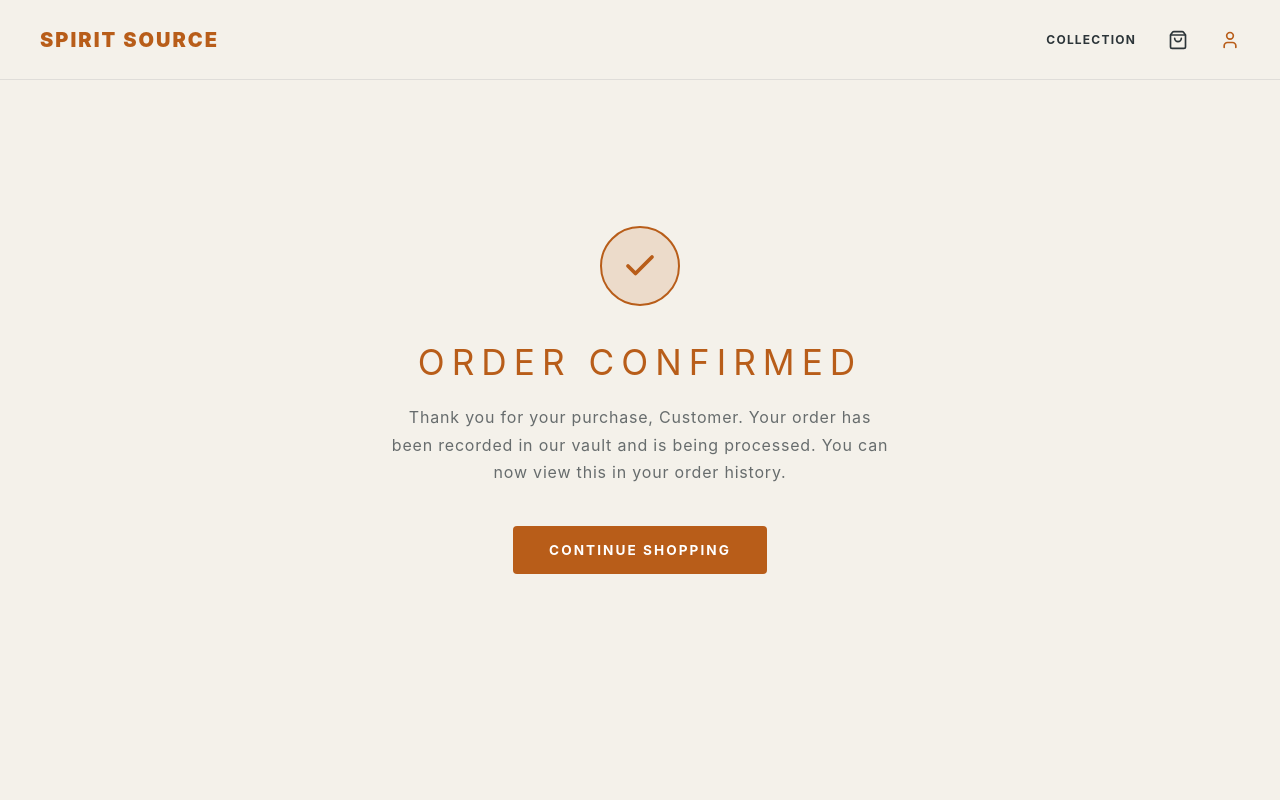
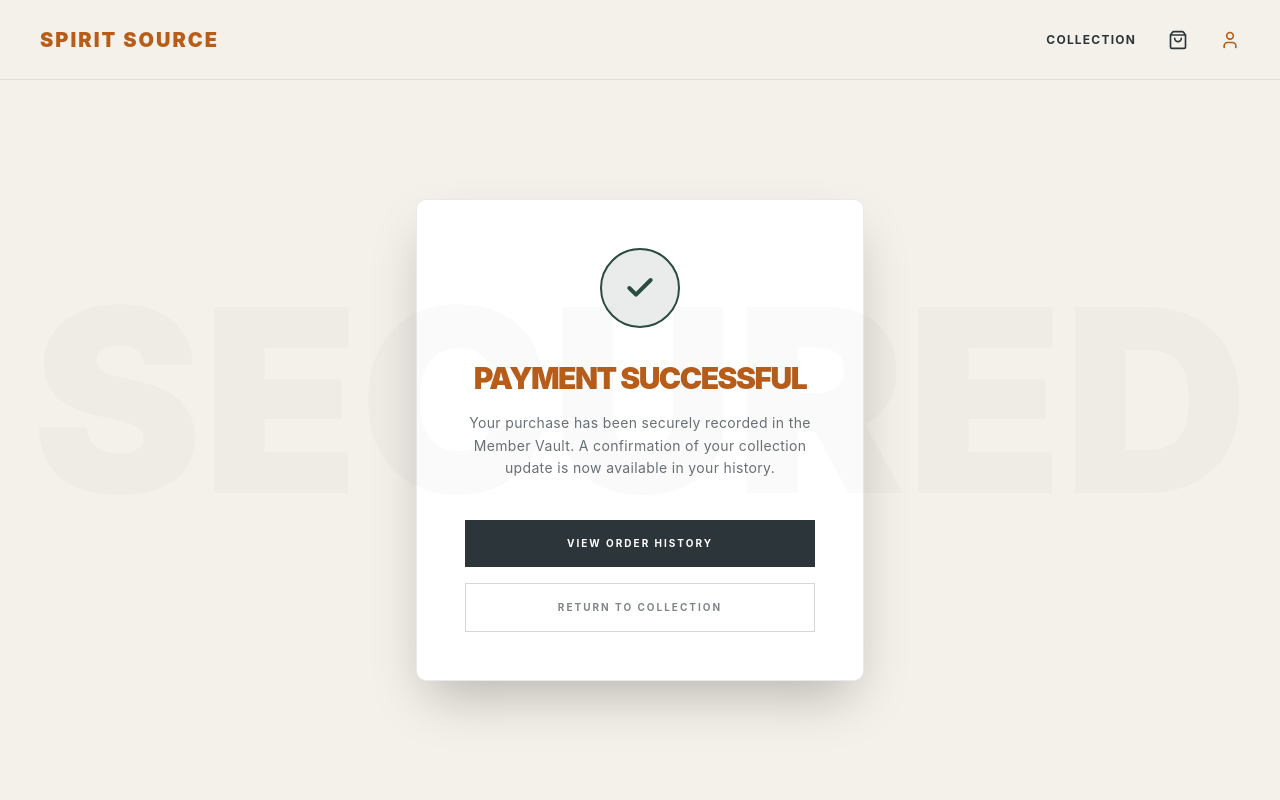
Before and after one commit to aryansaini-71/CPRG306-Final-Project, a Next.js app: page /success in a window 1280 px wide. Shown: the top 800 px of the page. Built offline with nearby package versions, Linux system fonts and the light colour scheme; no server answers.

Commit message:
Adding a USer page with order  history

```diff
--- /dev/null
+++ b/app/profile/page.tsx
@@ -0,0 +1,128 @@
+"use client";
+
+import React, { useEffect, useState } from "react";
+import { supabase } from "@/lib/supabase";
+import { useAuth } from "@/app/context/auth-context";
+import { Package, Calendar, DollarSign, ChevronRight } from "lucide-react";
+
+export default function ProfilePage() {
+  const { user } = useAuth();
+  const [orders, setOrders] = useState<any[]>([]);
+  const [loading, setLoading] = useState(true);
+
+  useEffect(() => {
+    async function fetchOrders() {
+      if (user) {
+        const { data, error } = await supabase
+          .from("orders")
+          .select("*")
+          .eq("user_id", user.id)
+          .order("created_at", { ascending: false });
+
+        if (!error && data) {
+          setOrders(data);
+        }
+        setLoading(false);
+      }
+    }
+    fetchOrders();
+  }, [user]);
+
+  if (!user) {
+    return (
+      <main className="min-h-screen pt-40 text-center bg-[#F4F1EA]">
+        <p className="tracking-widest uppercase opacity-50">Please log in to view your vault.</p>
+      </main>
+    );
+  }
+
+  return (
+    <main className="min-h-screen bg-[#F4F1EA] pt-32 px-6 md:px-20 pb-20">
+      <div className="max-w-4xl mx-auto">
+
+        {/* User Header Section */}
+        <div className="bg-white border border-[#2C3539]/10 p-10 mb-12 flex flex-col md:flex-row items-center gap-8">
+          <div className="w-24 h-24 bg-[#B85D19] rounded-full flex items-center justify-center text-white text-3xl font-black">
+            {user.email?.[0].toUpperCase()}
+          </div>
+          <div className="text-center md:text-left">
+            <h1 className="text-3xl font-black tracking-tighter text-[#2C3539] uppercase mb-1">
+              Member Vault
+            </h1>
+            <p className="text-[#2C3539]/60 font-medium">{user.email}</p>
+            <div className="mt-4 flex gap-4 justify-center md:justify-start">
+              <span className="text-[10px] font-black tracking-widest uppercase bg-[#2A4B41]/10 text-[#2A4B41] px-3 py-1 rounded">
+                Verified Collector
+              </span>
+            </div>
+          </div>
+        </div>
+
+        <h2 className="text-xl font-black tracking-widest text-[#2C3539] uppercase mb-8 flex items-center gap-3">
+          <Package className="text-[#B85D19]" size={20} />
+          Order History
+        </h2>
+
+        {loading ? (
+          <div className="text-center py-20 tracking-widest opacity-50">SCANNING LEDGER...</div>
+        ) : orders.length === 0 ? (
+          <div className="bg-white border border-dashed border-[#2C3539]/20 p-20 text-center rounded">
+            <p className="text-[#2C3539]/40 tracking-widest uppercase text-sm mb-6">No history found in the vault.</p>
+            <a href="/products" className="text-xs font-black tracking-widest text-[#B85D19] border-b-2 border-[#B85D19] pb-1">
+              START YOUR COLLECTION
+            </a>
+          </div>
+        ) : (
+          <div className="space-y-6">
+            {orders.map((order) => (
+              <div key={order.id} className="bg-white border border-[#2C3539]/5 overflow-hidden group hover:shadow-lg transition-all">
+                {/* Order Header */}
+                <div className="bg-[#2C3539]/5 p-4 flex flex-wrap justify-between items-center gap-4 border-b border-[#2C3539]/5">
+                  <div className="flex items-center gap-6">
+                    <div className="flex flex-col">
+                      <span className="text-[10px] font-black text-[#2C3539]/40 uppercase tracking-widest">Date</span>
+                      <span className="text-xs font-bold text-[#2C3539]">
+                        {new Date(order.created_at).toLocaleDateString()}
+                      </span>
+                    </div>
+                    <div className="flex flex-col">
+                      <span className="text-[10px] font-black text-[#2C3539]/40 uppercase tracking-widest">Total</span>
+                      <span className="text-xs font-bold text-[#B85D19]">
+                        ${order.total_amount.toFixed(2)}
+                      </span>
+                    </div>
+                  </div>
+                  <span className="text-[9px] font-black tracking-[0.2em] bg-[#2A4B41] text-white px-3 py-1 uppercase">
+                    {order.status}
+                  </span>
+                </div>
+
+                {/* Items in this order */}
+                <div className="p-6">
+                  <div className="divide-y divide-[#2C3539]/5">
+                    {order.items.map((item: any, idx: number) => (
+                      <div key={idx} className="py-3 flex justify-between items-center">
+                        <div className="flex items-center gap-4">
+                          <div className="w-10 h-10 bg-[#F4F1EA] flex items-center justify-center p-1">
+                            <img src={item.image_url} alt="" className="max-h-full mix-blend-multiply" />
+                          </div>
+                          <div>
+                            <p className="text-xs font-black text-[#2C3539] uppercase">{item.name}</p>
+                            <p className="text-[10px] text-[#2C3539]/50 font-bold">QTY: {item.quantity}</p>
+                          </div>
+                        </div>
+                        <p className="text-xs font-bold text-[#2C3539]/80">
+                          ${(item.price * item.quantity).toFixed(2)}
+                        </p>
+                      </div>
+                    ))}
+                  </div>
+                </div>
+              </div>
+            ))}
+          </div>
+        )}
+      </div>
+    </main>
+  );
+}
--- a/app/success/page.tsx
+++ b/app/success/page.tsx
@@ -1,80 +1,65 @@
 "use client";
-import React, { useEffect } from "react";
+import React, { useEffect, useRef } from "react";
 import Link from "next/link";
-import { useCart } from "../context/cart-context"; //
-import { useAuth } from "@/app/context/auth-context"; //
-import { supabase } from "@/lib/supabase"; //
+import { useCart } from "../context/cart-context";
+import { useAuth } from "@/app/context/auth-context";
+import { supabase } from "@/lib/supabase";
 
 export default function SuccessPage() {
-  const { cart, clearCart, getTotal } = useCart(); //
-  const { user } = useAuth(); //
+  const { cart, clearCart, getTotal } = useCart();
+  const { user } = useAuth();
+
+  // This ref acts as a "lock" to ensure the order only saves ONCE per session
+  const hasSaved = useRef(false);
 
   useEffect(() => {
     const recordOrderAndClear = async () => {
-      // Only proceed if there is an active user and items to record
-      if (user && cart.length > 0) {
+      // Logic Check: Only proceed if we have a user, a cart, and haven't already saved
+      if (hasSaved.current || cart.length === 0 || !user) return;
+
       try {
-          // 1. Insert order details into the 'orders' table
+        // Set the lock immediately before the async call
+        hasSaved.current = true;
+
+        // Ensure total is a number and matches the expected decimal format
+        const totalAmount = Number(getTotal());
+
         const { error } = await supabase.from('orders').insert([{
           user_id: user.id,
           customer_email: user.email,
-            items: cart, // Stores the array of product objects
-            total_amount: getTotal(),
+          items: cart,
+          total_amount: totalAmount,
           status: 'paid'
         }]);
 
         if (error) {
-            console.error("Error recording order:", error.message);
+          console.error("Order recording failed:", error.message);
+          // Optional: Reset lock if you want to retry on failure
+          // hasSaved.current = false;
         } else {
-            // 2. Clear the cart state only after successful database entry
+          // Clear the cart only after a successful database entry
           clearCart();
         }
       } catch (err) {
         console.error("Database operation failed:", err);
       }
-      } else if (!user && cart.length > 0) {
-        // If a guest payment happened, we still clear the cart
-        clearCart();
-      }
     };
 
     recordOrderAndClear();
-  }, [user, cart, clearCart, getTotal]); //
+  }, [user, cart, clearCart, getTotal]);
 
   return (
-    <main
-      style={{
-        backgroundColor: "var(--bg-main)", // Matches Heritage Distillery theme
-        minHeight: "100vh",
-        display: "flex",
-        alignItems: "center",
-        justifyContent: "center",
-        padding: "40px 20px",
-        color: "var(--text-main)",
-      }}
-    >
-      <div style={{ maxWidth: "500px", textAlign: "center" }}>
-        {/* Checkmark icon */}
-        <div
-          style={{
-            width: "80px",
-            height: "80px",
-            borderRadius: "50%",
-            backgroundColor: "rgba(184, 93, 25, 0.15)", // Cognac accent background
-            border: "2px solid var(--accent-primary)", // Cognac border
-            display: "flex",
-            alignItems: "center",
-            justifyContent: "center",
-            margin: "0 auto 30px",
-          }}
-        >
+    <main className="min-h-screen bg-[#F4F1EA] flex items-center justify-center pt-20">
+      <div className="max-w-md w-full text-center p-12 bg-white border border-[#2C3539]/10 shadow-2xl rounded-lg">
+        {/* Success Icon */}
+        <div className="w-20 h-20 bg-[#2A4B41]/10 rounded-full flex items-center justify-center mx-auto mb-8 border-2 border-[#2A4B41]">
           <svg
-            width="36"
-            height="36"
+            width="32"
+            height="32"
             viewBox="0 0 24 24"
             fill="none"
-            stroke="var(--accent-primary)" //
-            strokeWidth="2.5"
+            stroke="#2A4B41"
+            strokeWidth="3"
             strokeLinecap="round"
             strokeLinejoin="round"
           >
@@ -82,50 +67,37 @@ export default function SuccessPage() {
           </svg>
         </div>
 
-        <h1
-          style={{
-            color: "var(--accent-primary)", //
-            fontSize: "2.2rem",
-            letterSpacing: "0.2em",
-            marginBottom: "16px",
-            fontWeight: "black",
-            textTransform: "uppercase"
-          }}
-        >
-          Order Confirmed
+        <h1 className="text-3xl font-black text-[#B85D19] mb-4 uppercase tracking-tighter">
+          Payment Successful
         </h1>
 
-        <p
-          style={{
-            fontSize: "1rem",
-            color: "var(--text-main)",
-            opacity: 0.7,
-            lineHeight: "1.7",
-            marginBottom: "40px",
-            letterSpacing: "0.05em",
-          }}
+        <p className="text-[#2C3539]/70 mb-10 text-sm leading-relaxed tracking-wide">
+          Your purchase has been securely recorded in the Member Vault.
+          A confirmation of your collection update is now available in your history.
+        </p>
+
+        <div className="flex flex-col gap-4">
+          <Link
+            href="/profile"
+            className="block w-full bg-[#2C3539] text-white py-4 font-bold tracking-[0.2em] text-[10px] uppercase hover:bg-[#B85D19] transition-all"
           >
-          Thank you for your purchase, {user?.email || "Customer"}. Your order has been recorded in our vault
-          and is being processed. You can now view this in your order history.
-        </p>
+            View Order History
+          </Link>
 
           <Link
             href="/products"
-          style={{
-            display: "inline-block",
-            backgroundColor: "var(--accent-primary)", //
-            color: "white",
-            padding: "14px 36px",
-            borderRadius: "4px",
-            textDecoration: "none",
-            fontWeight: "bold",
-            letterSpacing: "0.15em",
-            fontSize: "0.85rem",
-            transition: "all 0.3s ease"
-          }}
+            className="block w-full border border-[#2C3539]/20 text-[#2C3539]/60 py-4 font-bold tracking-[0.2em] text-[10px] uppercase hover:bg-[#F4F1EA] transition-all"
           >
-          CONTINUE SHOPPING
+            Return to Collection
           </Link>
+        </div>
+      </div>
+
+      {/* Decorative background text */}
+      <div className="absolute inset-0 pointer-events-none flex items-center justify-center opacity-[0.02] z-0 overflow-hidden">
+        <h1 className="text-[20vw] font-black leading-none select-none uppercase">
+          SECURED
+        </h1>
       </div>
     </main>
   );
```
Also changed, not shown: components/Navbar.tsx (+6 -1 lines). Lines whose indentation alone changed are shown as unchanged.
